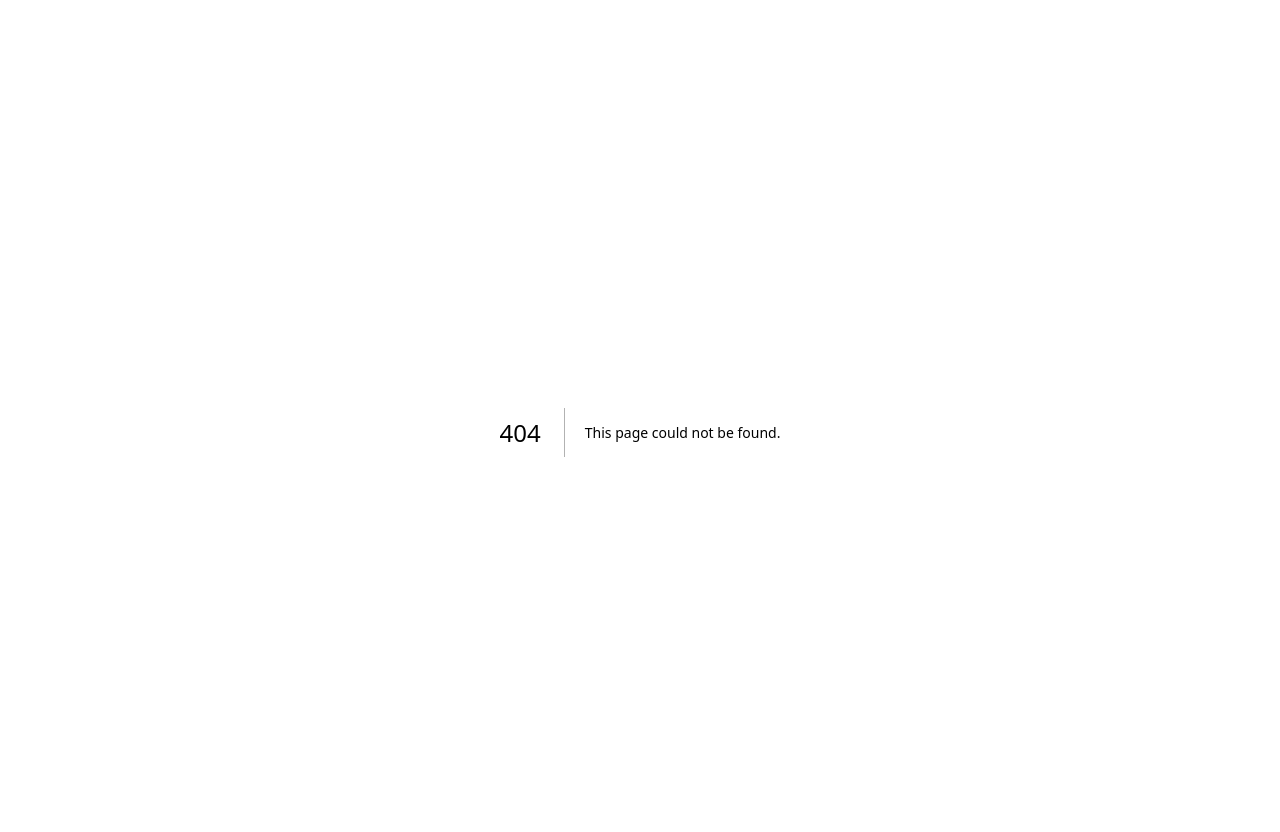
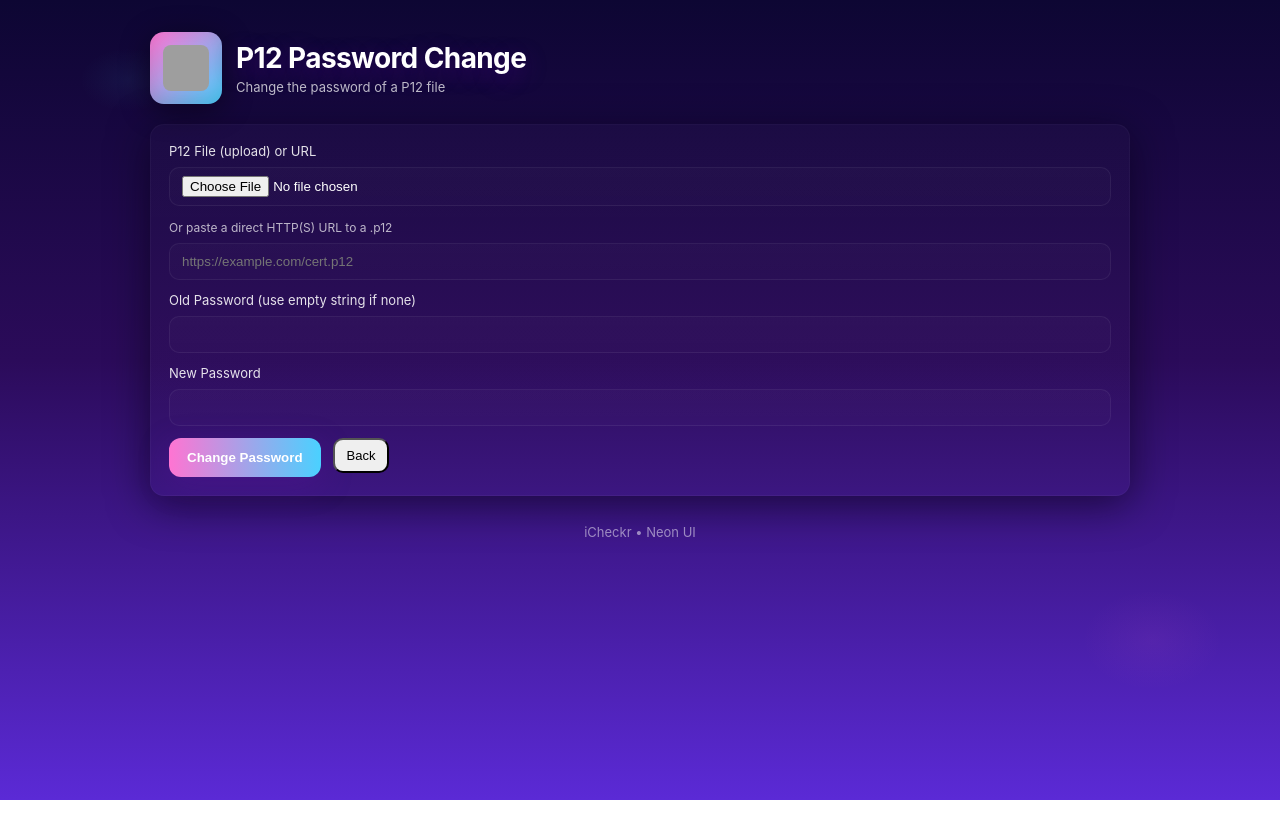
Before and after one commit to john2032-design/iCheckr, a Next.js app: page /p12passchange in a window 1280 px wide. Before the commit this address had no page. After the commit the page ends 800 px from the top, so only its background shows below. Built offline with nearby package versions, Linux system fonts and the light colour scheme; grey boxes are pictures that could not be loaded.

Commit message:
Create p12passchange.js

```diff
--- /dev/null
+++ b/pages/p12passchange.js
@@ -0,0 +1,86 @@
+import {useState} from "react";
+import Link from "next/link";
+export default function P12PassChange(){
+  const [loading,setLoading]=useState(false);
+  const [downloadUrl,setDownloadUrl]=useState(null);
+  const [error,setError]=useState(null);
+  async function submit(e){
+    e.preventDefault();
+    setDownloadUrl(null);
+    setError(null);
+    const form = new FormData(e.target);
+    setLoading(true);
+    try{
+      const fileInput = e.target.querySelector('input[name="file"]');
+      const fileUrl = form.get("file");
+      if(fileInput && fileInput.files && fileInput.files.length){
+        const f = fileInput.files[0];
+        if(!/\.p12$/i.test(f.name)) throw new Error("Uploaded file must have .p12 extension");
+      } else if(fileUrl && !/^https?:\/\/.+\.p12(\?.*)?$/i.test(fileUrl)){
+        throw new Error("P12 URL must be an HTTP(S) URL pointing to a .p12 file");
+      }
+      const resp = await fetch("/api/p12passwordchanger", { method: "POST", body: form });
+      if(!resp.ok){
+        const json = await resp.json();
+        throw new Error(json.error || JSON.stringify(json));
+      }
+      const blob = await resp.blob();
+      const dispo = resp.headers.get("content-disposition") || "certificate_new_password.p12";
+      const filenameMatch = dispo.match(/filename="?([^"]+)"?/);
+      const filename = filenameMatch ? filenameMatch[1] : "certificate_new_password.p12";
+      const url = URL.createObjectURL(blob);
+      const a = document.createElement("a");
+      a.href = url;
+      a.download = filename;
+      document.body.appendChild(a);
+      a.click();
+      a.remove();
+      URL.revokeObjectURL(url);
+      setDownloadUrl("Downloaded");
+    }catch(err){
+      setError(err.message);
+    }finally{
+      setLoading(false);
+    }
+  }
+  return (
+    <main className="container">
+      <header className="header">
+        <div className="logo-wrap">
+          <div className="logo">
+            <img src="https://raw.githubusercontent.com/john2032-design/iCheckr/refs/heads/main/562B424C-4E28-41A0-AB8C-589C5F25D7B5.png" alt="iCheckr" style={{width:46,height:46,borderRadius:8}}/>
+          </div>
+          <div>
+            <div className="title">P12 Password Change</div>
+            <div className="subtitle">Change the password of a P12 file</div>
+          </div>
+        </div>
+      </header>
+      <section className="card">
+        <form onSubmit={submit}>
+          <div className="form-row">
+            <label>P12 File (upload) or URL</label>
+            <input name="file" type="file" accept=".p12,application/x-pkcs12" />
+            <div style={{fontSize:12,color:"rgba(255,255,255,0.7)",marginTop:6}}>Or paste a direct HTTP(S) URL to a .p12</div>
+            <input name="file_url" type="url" placeholder="https://example.com/cert.p12" />
+          </div>
+          <div className="form-row">
+            <label>Old Password (use empty string if none)</label>
+            <input name="old_password" type="text" required />
+          </div>
+          <div className="form-row">
+            <label>New Password</label>
+            <input name="new_password" type="text" required />
+          </div>
+          <div style={{display:"flex",gap:12}}>
+            <button className="button" disabled={loading} type="submit">{loading? "Processing..." : "Change Password"}</button>
+            <Link href="/"><button className="small">Back</button></Link>
+          </div>
+        </form>
+        {error && <div className="result" style={{color:"#ffb4c9"}}>{error}</div>}
+        {downloadUrl && <div className="result" style={{color:"#a6fff8"}}>File downloaded to your device</div>}
+      </section>
+      <div className="footer">iCheckr • Neon UI</div>
+    </main>
+  )
+}
```
